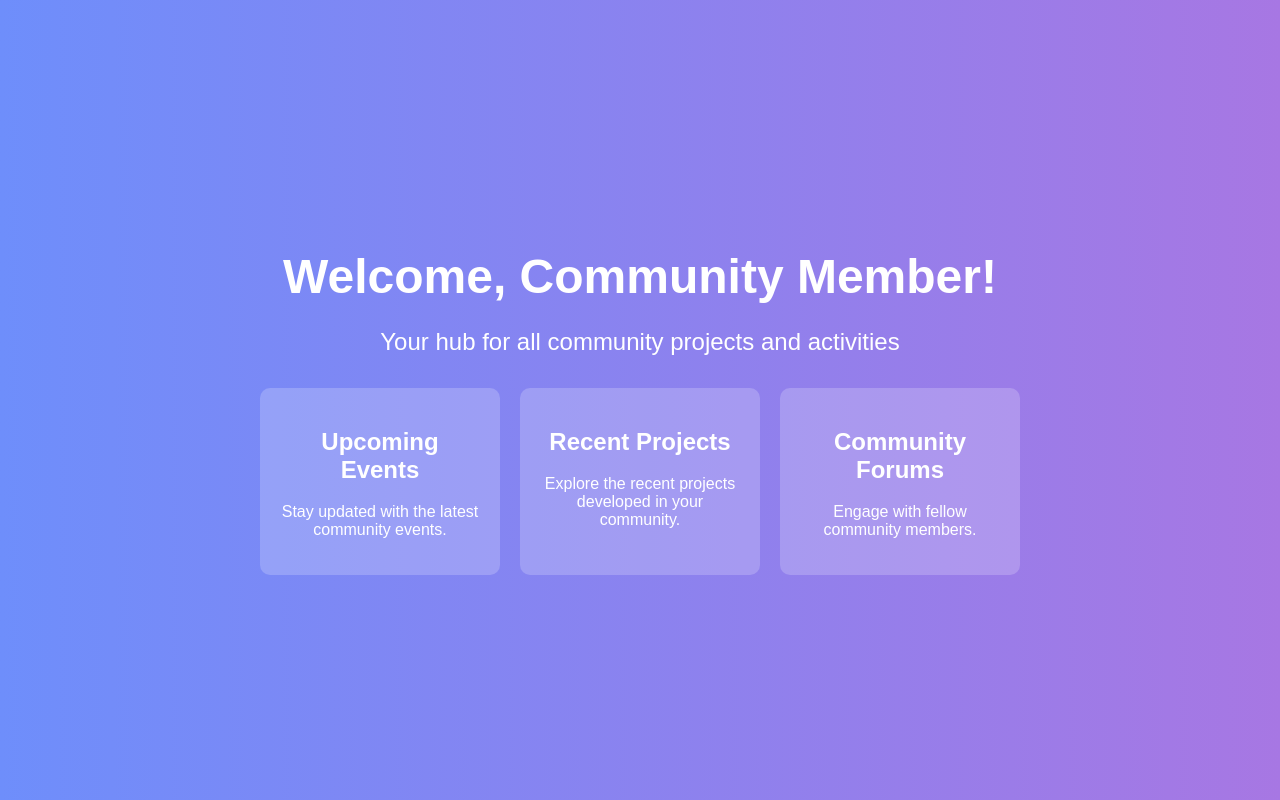
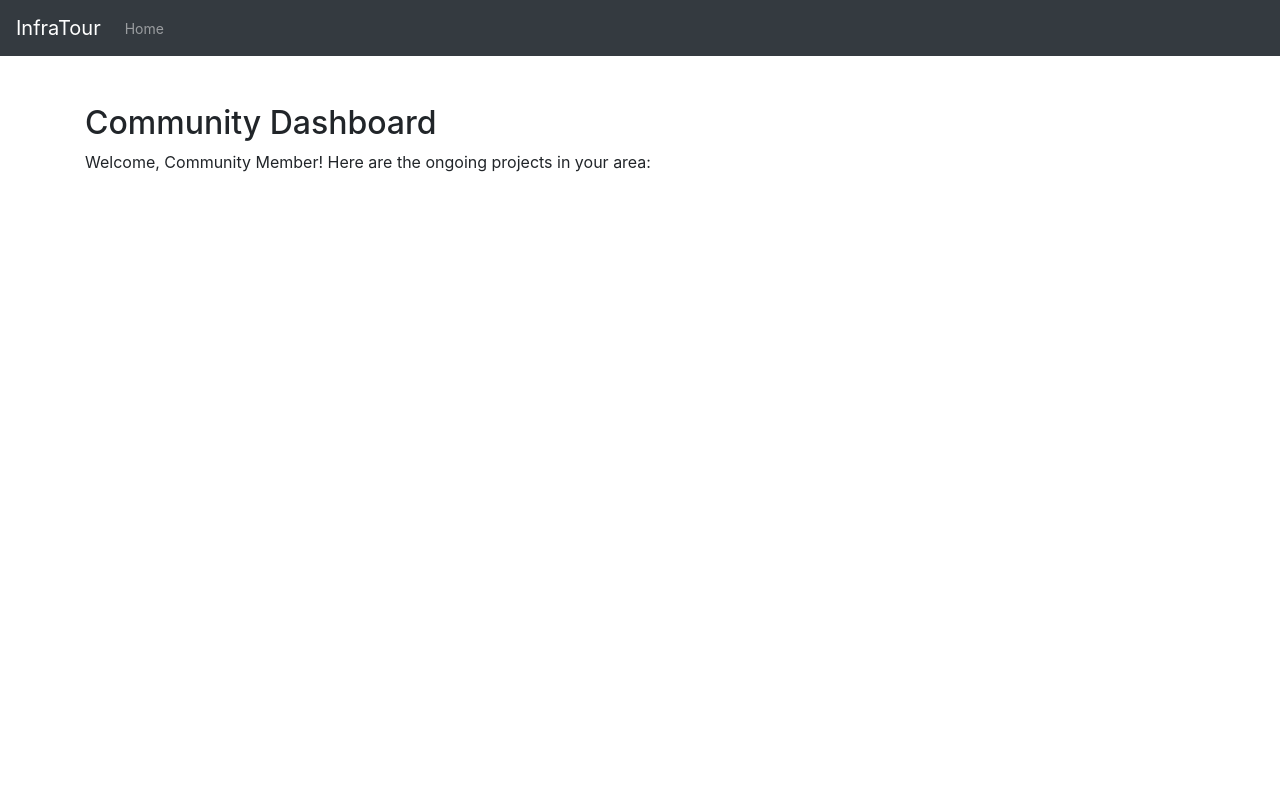
Before and after one commit to Rohaenat-Eniola-Mustapha/InfraTour, a PHP site: page /community_user.html in a window 1280 px wide. Run offline with PHP 8.4, Linux system fonts and the light colour scheme.

Commit message:
Update php

```diff
--- /dev/null
+++ b/backend/logout.php
@@ -0,0 +1,6 @@
+<?php
+session_start();
+session_destroy();
+header("Location: login.html");
+exit();
+?>
--- a/community_user.html
+++ b/community_user.html
@@ -1,32 +1,35 @@
+<?php
+session_start();
+if (!isset($_SESSION['username']) || $_SESSION['role'] != 'community') {
+    header("Location: login.html");
+    exit();
+}
+?>
+
 <!DOCTYPE html>
 <html lang="en">
 <head>
     <meta charset="UTF-8">
     <meta name="viewport" content="width=device-width, initial-scale=1.0">
-    <title>Community Landing Page</title>
-    <link rel="stylesheet" href="css/community_user.css">
+    <title>Community Dashboard - InfraTour</title>
+    <link rel="stylesheet" href="css/styles.css">
+    <link rel="stylesheet" href="https://stackpath.bootstrapcdn.com/bootstrap/4.5.2/css/bootstrap.min.css">
 </head>
 <body>
-    <div class="landing-container">
-        <header class="header">
-            <h1>Welcome, Community Member!</h1>
-            <p>Your hub for all community projects and activities</p>
-        </header>
-        <main class="main-content">
-            <div class="card" id="card-1">
-                <h2>Upcoming Events</h2>
-                <p>Stay updated with the latest community events.</p>
-            </div>
-            <div class="card" id="card-2">
-                <h2>Recent Projects</h2>
-                <p>Explore the recent projects developed in your community.</p>
-            </div>
-            <div class="card" id="card-3">
-                <h2>Community Forums</h2>
-                <p>Engage with fellow community members.</p>
-            </div>
-        </main>
+<nav class="navbar navbar-expand-lg navbar-dark bg-dark">
+    <a class="navbar-brand" href="#">InfraTour</a>
+    <div class="collapse navbar-collapse" id="navbarNav">
+        <ul class="navbar-nav">
+            <li class="nav-item">
+                <a class="nav-link" href="index.html">Home</a>
+            </li>
+        </ul>
     </div>
-    <script src="js/community_user.js"></script>
+</nav>
+<div class="container mt-5">
+    <h2>Community Dashboard</h2>
+    <p>Welcome, Community Member! Here are the ongoing projects in your area:</p>
+    <!-- Add content relevant to community users -->
+</div>
 </body>
 </html>
--- a/login.html
+++ b/login.html
@@ -16,7 +16,7 @@
 <body>
     <div class="container" id="container">
         <div class="form-container sign-up">
-            <form action="/register" method="POST">
+            <form action="register.php" method="POST">
                 <h1>Create Account</h1>
                 <div class="social-icons">
                     <a href="#" class="icon">
@@ -37,7 +37,7 @@
             </form>
         </div>
         <div class="form-container sign-in">
-            <form action="/login" method="POST">
+            <form action="login.php" method="POST">
                 <h1>Sign In</h1>
                 <div class="social-icons">
                     <a href="#" class="icon">
```
Also changed, not shown: backend/login.php (+26 -6 lines), backend/register.php (+15 -5 lines), project_developer.html (+24 -22 lines).
